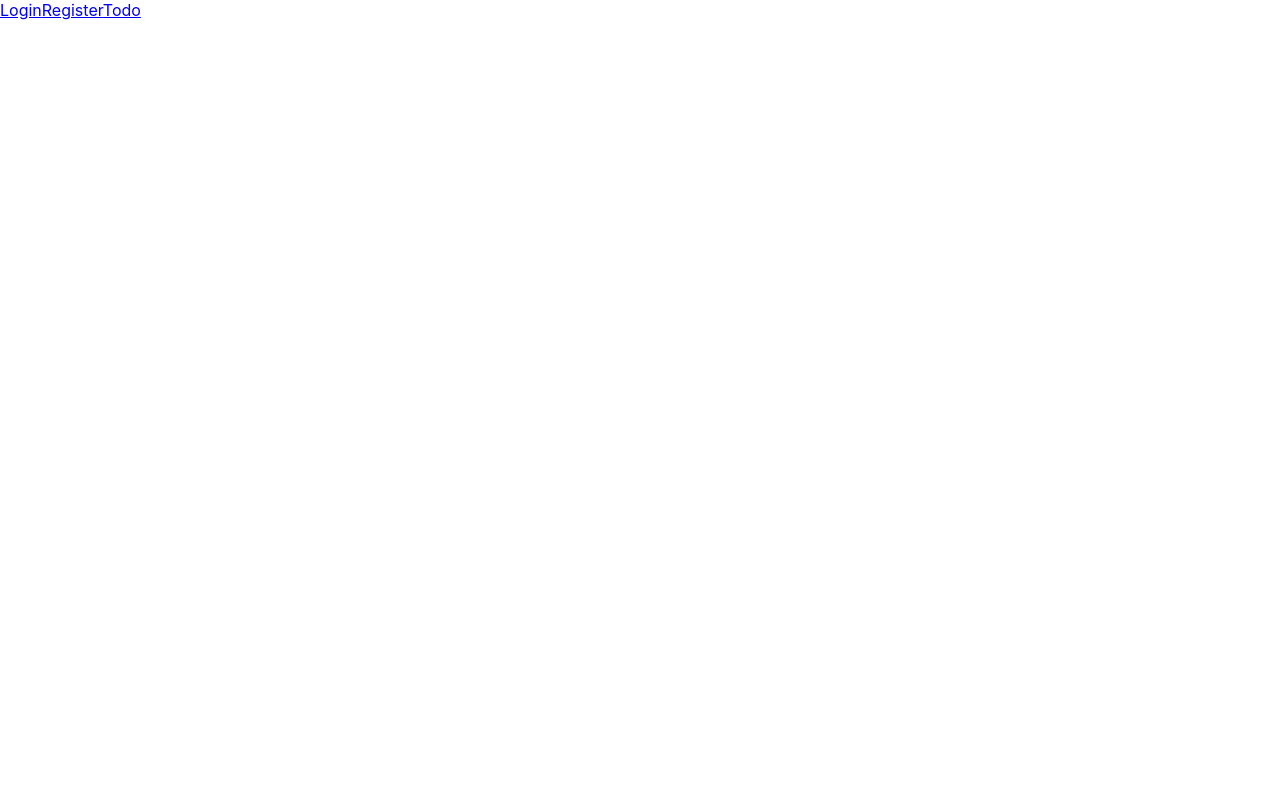
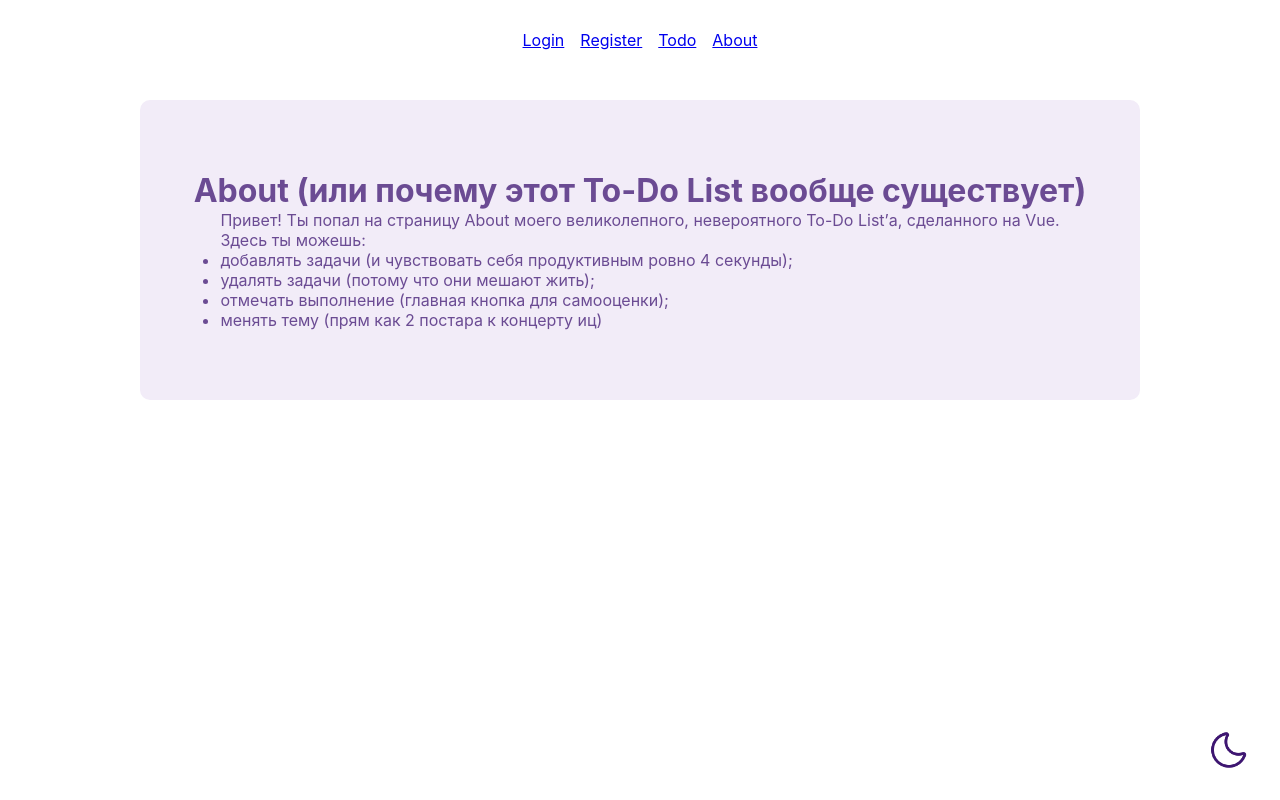
Before and after one commit to 1softgirl1/todo_vue, a Vue app: page /about in a window 1280 px wide. Before the commit this address had no page. Built offline with nearby package versions, Linux system fonts and the light colour scheme.

Commit message:
add about

```diff
--- a/src/App.vue
+++ b/src/App.vue
@@ -1,15 +1,39 @@
 <template>
+
+
   <nav class="menu">
-    <router-link to="/login">Login</router-link>
-    <router-link to="/register">Register</router-link>
-    <router-link to="/todos">Todo</router-link>
+    <router-link to="/login" v-if="this.$route.path !== '/todos'">Login</router-link>
+    <router-link to="/register" v-if="this.$route.path !== '/todos'">Register</router-link>
+    <router-link to="/todos"  v-if="this.$route.path !== '/todos'">Todo</router-link>
+    <router-link to="/about"  v-if="this.$route.path !== '/todos'">About</router-link>
+    <router-link id="logout" to="/login" v-if="this.$route.path == '/todos'">Logout</router-link>
   </nav>
-
-  <router-view />
+    <router-view />
+  <ThemeToggle></ThemeToggle>
 </template>
 
+<script setup>
+import { useUserStore } from '@/stores/useUserStore.js'
+import { useRouter } from 'vue-router'
+import ThemeToggle from "@/components/ThemeToggle.vue";
 
-<script>
+const userStore = useUserStore()
+const router = useRouter()
 
+function logout() {
+  userStore.logoutUser()
+  router.push('/login')
+}
 
 </script>
+
+<style lang="scss" scoped>
+.menu{
+  @include flex-center(row, $spacing-md);
+  margin-top: 30px;
+}
+.router-link {
+  color: red;
+}
+
+</style>
--- a/src/pages/AboutPage.vue
+++ b/src/pages/AboutPage.vue
@@ -1,11 +1,133 @@
+<template>
+  <div class="about">
+    <h1>About (или почему этот To-Do List вообще существует)</h1>
+
+    <transition name="fade" appear>
+      <div class="about-text" v-if="showText">
+        <p>Привет! Ты попал на страницу About моего великолепного, невероятного To-Do List’а, сделанного на Vue.</p>
+        <p>Здесь ты можешь:</p>
+        <transition-group name="bounce" tag="ul" class="bounce-list">
+          <li
+              v-for="(item, index) in items"
+              :key="index"
+              :style="{'--i': index}"
+          >
+            {{ item }}
+          </li>
+        </transition-group>
+
+      </div>
+    </transition>
+
+  </div>
+
+  <ThemeToggle />
+</template>
+
 <script setup>
+import { useUserStore } from '@/stores/useUserStore.js'
+import { useRouter } from 'vue-router'
+import ThemeToggle from "@/components/ThemeToggle.vue";
 
+const userStore = useUserStore()
+const router = useRouter()
+
+import { ref, onMounted } from 'vue'
+
+const showText = ref(false)
+
+onMounted(() => {
+  showText.value = true
+})
+
+const items = [
+  'добавлять задачи (и чувствовать себя продуктивным ровно 4 секунды);',
+  'удалять задачи (потому что они мешают жить);',
+  'отмечать выполнение (главная кнопка для самооценки);',
+  'менять тему (прям как 2 постара к концерту иц)'
+]
+
+
+function logout() {
+  userStore.logoutUser()
+  router.push('/login')
+}
 </script>
 
-<template>
+<style lang="scss" scoped>
 
-</template>
+.about {
+  @include flex-center(column);
+  align-items: center;
+  margin-left: auto;
+  margin-right: auto;
 
-<style scoped>
+  padding-inline: 10px;
+  height: 300px;
+  width: 100%;
+  max-width: 1000px;
+  border-radius: 10px;
+  background-color: var(--color-background);
+  margin-bottom: 16px;
+  margin-top: 50px;
+  transition: transform 0.3s ease, box-shadow 0.3s ease;
+
+  &:hover {
+    transform: scale(1.03);
+    box-shadow: 0 10px 25px rgba(0,0,0,0.1);
+  }
+
+
+}
+.fade-enter-from,
+.fade-leave-to {
+  opacity: 0;
+  transform: translateY(10px);
+}
+
+.fade-enter-active,
+.fade-leave-active {
+  transition: all 1s ease;
+}
+
+
+.bounce-enter-from {
+  opacity: 0;
+  transform: translateY(20px) scale(0.95);
+}
+
+.bounce-enter-active {
+  animation: bounce-in 0.6s cubic-bezier(.17,.67,.46,1.35) forwards;
+}
+
+.bounce-enter-to {
+  opacity: 1;
+  transform: translateY(0) scale(1);
+}
+
+
+.bounce-list li {
+  animation-delay: calc(var(--i) * 110ms) !important;
+}
+
+@keyframes bounce-in {
+  0% {
+    opacity: 0;
+    transform: translateY(20px) scale(0.95);
+  }
+  60% {
+    opacity: 1;
+    transform: translateY(-6px) scale(1.02);
+  }
+  80% {
+    transform: translateY(3px) scale(0.98);
+  }
+  100% {
+    transform: translateY(0) scale(1);
+  }
+}
+
+
+
 
 </style>
--- a/src/pages/TodoPage.vue
+++ b/src/pages/TodoPage.vue
@@ -8,7 +8,7 @@
             @search="onSearch"
         />
         <button id="createTaskButton" @click="openCreate" class="button">
-          <img src="./assets/plus.svg" />
+          <img src="../assets/plus.svg" />
         </button>
       </div>
 
@@ -99,7 +99,6 @@ function closeModal() {
 }
 
 function handleAdd(task) {
-  // Присваиваем владельца (email текущего пользователя)
   const ownerEmail = currentUser.value && currentUser.value.email ? currentUser.value.email : null
   const taskWithOwner = { ...task, owner: ownerEmail }
   store.addTask(taskWithOwner)
--- a/src/stores/useUserStore.js
+++ b/src/stores/useUserStore.js
@@ -54,7 +54,7 @@ export const useUserStore = defineStore('useUserStore', () => {
         saveCurrentUser()
     }
 
-    function logout() {
+    function logoutUser() {
         currentUser.value = null
         saveCurrentUser()
     }
@@ -69,6 +69,6 @@ export const useUserStore = defineStore('useUserStore', () => {
         getUserByEmail,
         registerUser,
         loginUser,
-        logout
+        logoutUser
     }
 })
```
Also changed, not shown: src/router/index.js (+5 -2 lines).
